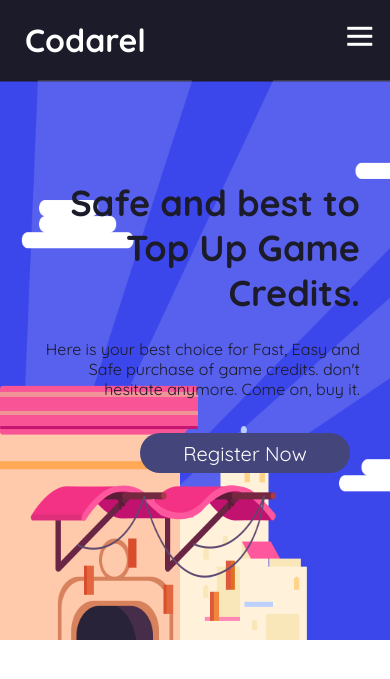
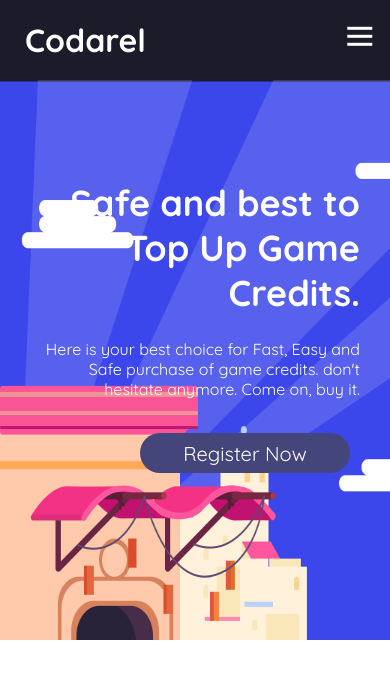
Before and after one commit to codarel/codarel.github.io, a PHP site: page / in a window 390 px wide. Shown: the top 679 px of the page. Run offline with PHP 8.4, Linux system fonts and the light colour scheme.

Commit message:
no message

```diff
--- a/css/index.css
+++ b/css/index.css
@@ -6,11 +6,17 @@
   border: none;
   font-family: "Quicksand", arial, sans-serif;
   scroll-behavior: smooth;
+  color: #FAFAFA;
+}
+
+a{
+  text-decoration: none;
 }
 a:link{
   color:#FFFAFA;
   text-decoration:none;
 }
+
 /* Navbar Styling Section */
 .navbar {
   background: #1C1B29;
@@ -267,13 +273,11 @@ a:link{
   }
 
   .content1_heading{
-    color: #1C1B29;
     max-width: 600px;
     font-size: 23;
   }
 
   .content1_desc{
-    color: #1C1B29;
     max-width: 450px;
     font-size: 16px;
   }
```
